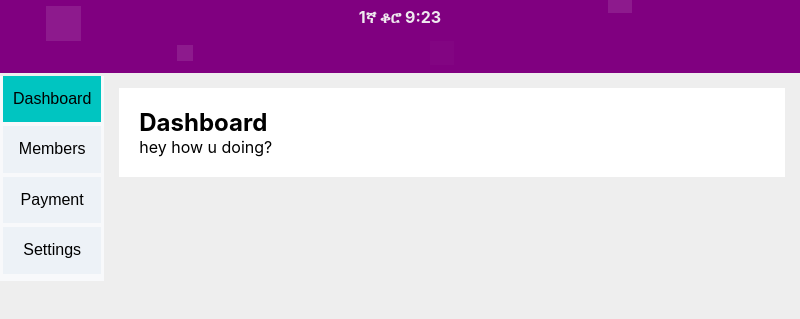
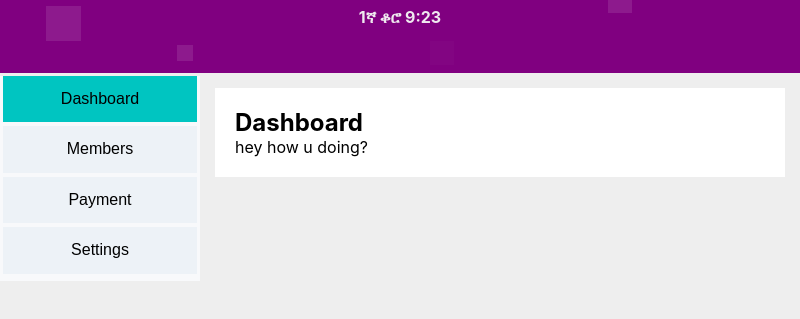
Before and after one commit to wuletawwonte/partakers-tracker, an Electron app: page index.html in a window 800 px wide. Shown: the part 127-446 px from the top of the page. Drawn offline with Linux system fonts and the light colour scheme.

Commit message:
sidenav width issue fixed

```diff
--- a/src/style.css
+++ b/src/style.css
@@ -55,7 +55,7 @@ header {
 
 .side-nav {
     flex-basis: 2;
-    flex-shrink: 1;
+    width: 25%;
 }
 
 .side-nav-menu {
```
